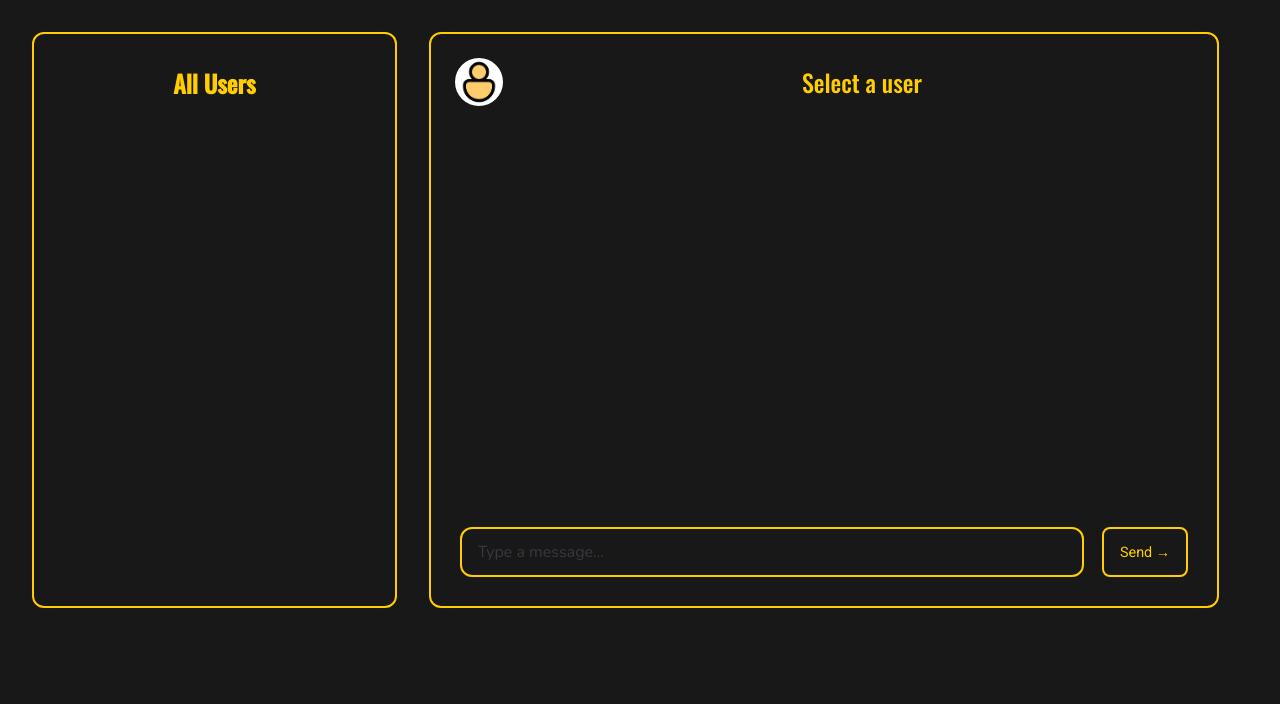
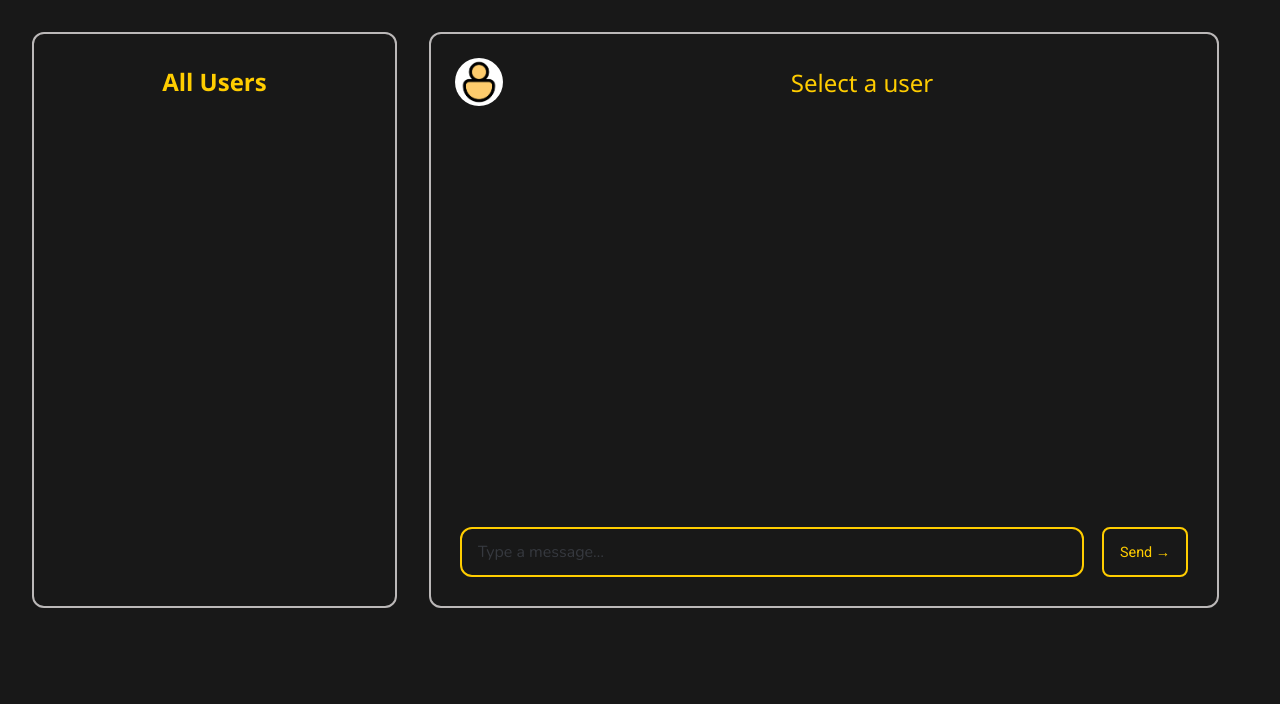
Before and after one commit to ashasic/TextbookApp, a FastAPI app: page /dashboard/messages in a window 1280 px wide. Shown: the part 155-859 px from the top of the page. Run offline with FastAPI, Linux system fonts and the light colour scheme; parts of the project's set-up code (start-up, migrations or seed data) failed here and were passed over.

Commit message:
fixed minor styling

```diff
--- a/static/css/styles.css
+++ b/static/css/styles.css
@@ -487,14 +487,6 @@ textarea {
   background: var(--uiowa-black);
 }
 
-.panel-header {
-  display: inline-block;
-  font-size: 2.5rem;
-  font-family: "Oswald", sans-serif;
-  color: var(--uiowa-gold);
-  margin-bottom: 1rem;
-}
-
 /* list reset */
 .trades-list {
   list-style: none;
@@ -625,7 +617,7 @@ textarea {
   top: -0.8rem;
   background: var(--uiowa-black);
   padding: 0 0.5rem;
-  font-family: "Oswald", sans-serif;
+  font-family: "Segoe UI";
   font-size: 1.5rem;
   color: var(--uiowa-gold);
   margin-bottom: 1rem;
@@ -694,7 +686,7 @@ textarea {
 }
 .contacts-panel,
 .chat-panel {
-  border: 2px solid var(--uiowa-gold);
+  border: 2px solid rgb(187, 184, 184);
   border-radius: 12px;
   background: var(--uiowa-black);
   padding: 1.5rem;
@@ -769,7 +761,7 @@ textarea {
 .chat-with-name {
   flex: 1;
   font-size: 1.5rem;
-  font-family: "Oswald", sans-serif;
+  font-family: "Segoe UI";
   color: var(--uiowa-gold);
 }
 .small-btn {
--- a/templates/messages.html
+++ b/templates/messages.html
@@ -29,7 +29,7 @@
             <main class="messages-container">
                 <!-- Left pane: contacts -->
                 <section class="contacts-panel panel">
-                    <h2 class="panel-header">All Users</h2>
+                    <h1 class="panel-header">All Users</h1>
                     <ul id="contactsList" class="contacts-list"></ul>
                 </section>
 
```
